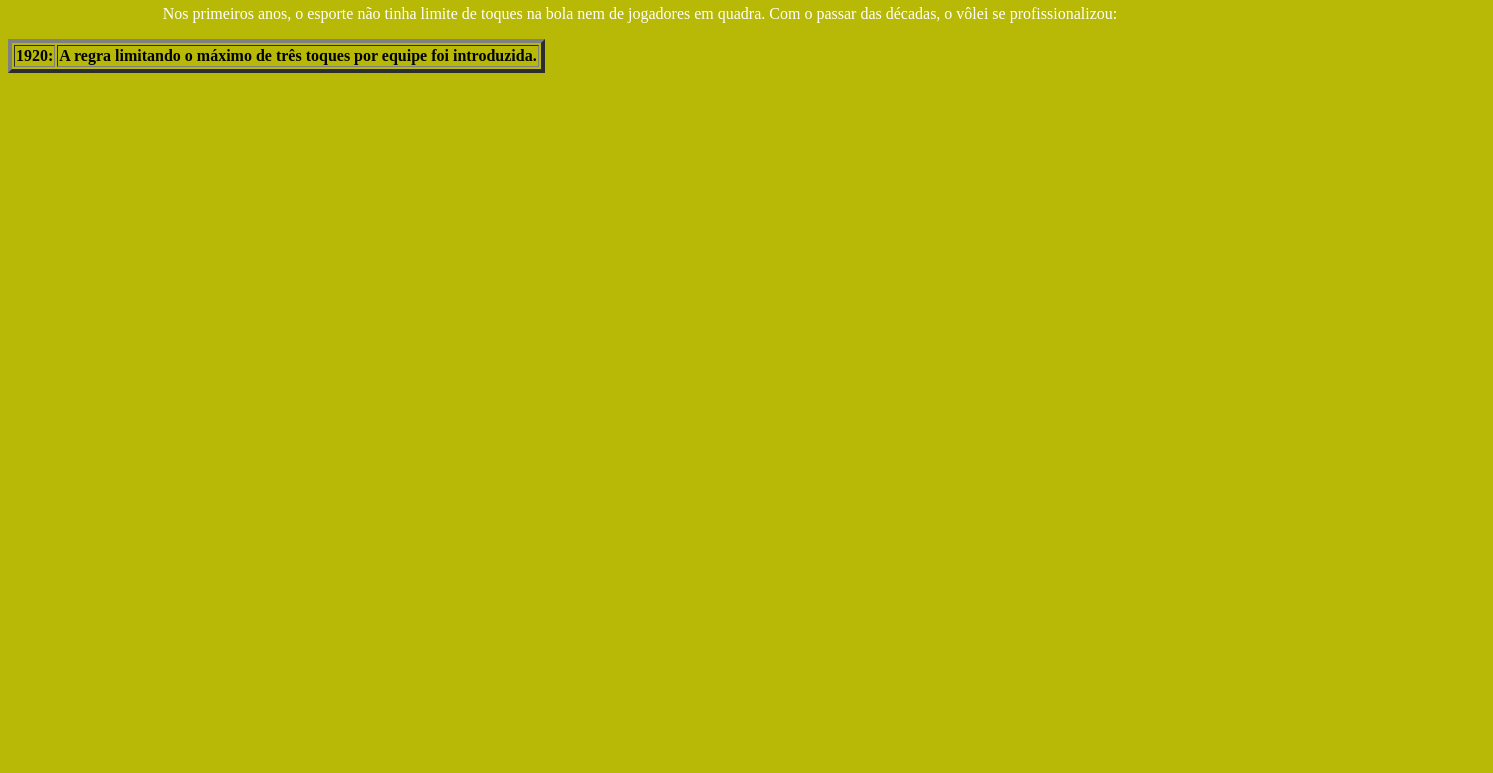
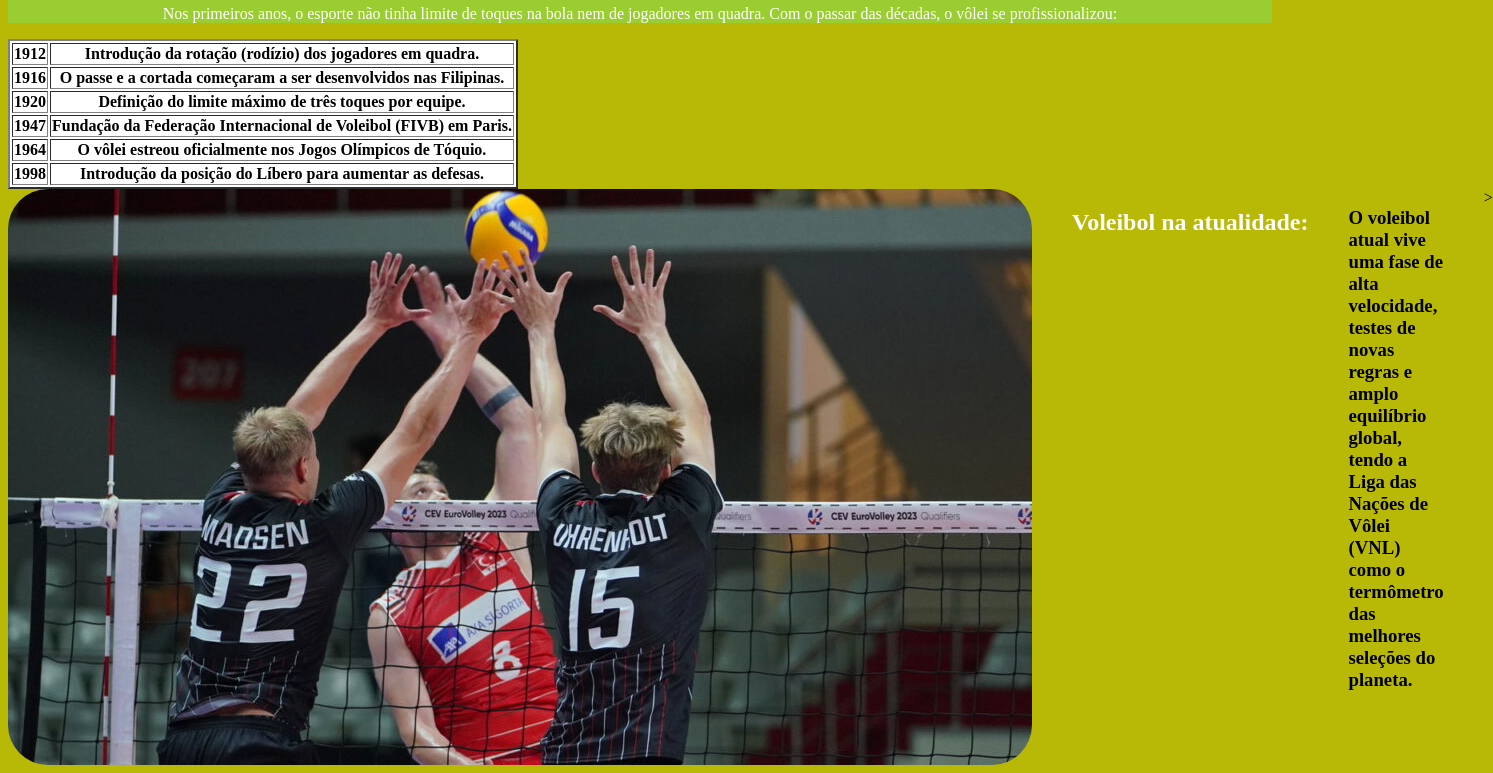
Before and after one commit to alessanderssonjoserc-bot/Projetos, a plain HTML site: page projeto2.html/index.html in a window 1280 px wide. Shown: the part 225-998 px from the top of the page, 1493 px wide, since content can reach past the window. Before the commit the page ends 800 px from the top, so only its background shows below. Drawn offline with Linux system fonts and the light colour scheme.

Commit message:
Add files via upload

```diff
--- a/projeto2.html/estilo.css
+++ b/projeto2.html/estilo.css
@@ -6,6 +6,23 @@ body{
 
 header{
     text-align: center;
-    color: white
+    color: white;
+    background-color: yellowgreen;
+    margin-top: 0px;
+    padding: 0px;
+}
+table{ background-color: white;
+
 
 }
+img{border-radius: 40px ;
+}
+div{
+    display:flex;
+    gap:40px;
+
+}
+div h2 {
+    white-space: nowrap;
+    color: white;
+}
--- a/projeto2.html/index.html
+++ b/projeto2.html/index.html
@@ -16,14 +16,58 @@
             <h2>Evolução das Regras:</h2>
             <p>Nos primeiros anos, o esporte não tinha limite de toques na bola nem de jogadores em quadra. Com o passar das décadas, o vôlei se profissionalizou:</p>
     </header>
-        <table border="4">
+        <table border="2">
            <tr>
             <th>
-                1920:
+                1912
+
             </th>
             <th>
-                A regra limitando o máximo de três toques por equipe foi introduzida.
+               Introdução da rotação (rodízio) dos jogadores em quadra.
+
             </th>
            </tr>
+           <tr>
+            <th>1916</th>
+            <th>O passe e a cortada começaram a ser desenvolvidos nas Filipinas.</th>
+
+           </tr>
+           <tr>
+            <th>
+                1920
+            </th>
+            <th>Definição do limite máximo de três toques por equipe.</th>
+           </tr>
+           <tr>
+            <th>
+                1947
+           </th>
+           <th>
+            Fundação da Federação Internacional de Voleibol (FIVB) em Paris.
+           </th>
+        </tr>
+        <tr>
+            <th>
+                1964
+            </th>
+            <th>
+                O vôlei estreou oficialmente nos Jogos Olímpicos de Tóquio.
+            </th>
+        </tr>
+        <tr>
+            <th>
+                1998
+            </th>
+
+            <th>Introdução da posição do Líbero para aumentar as defesas.</th>
+        </tr>
         </table>
-</body>
+        <div class="gallery-wrapper">
+                <div class="gallery-grid">
+                    <div class="gallery-card">
+                        <img src="volei.jpg" alt="volei">
+                        <h2>Voleibol na atualidade:    </h2>
+                        <h3>O voleibol atual vive uma fase de alta velocidade, testes de novas regras e amplo equilíbrio global, tendo a Liga das Nações de Vôlei (VNL) como o termômetro das melhores seleções do planeta.</h3>
+                    </div>
+
+</body>>
```
Also changed, not shown: projeto2.html/index2.html (added, +14 -0 lines), projeto2.html/estilo2.css (added), projeto2.html/volei.jpg (added).
